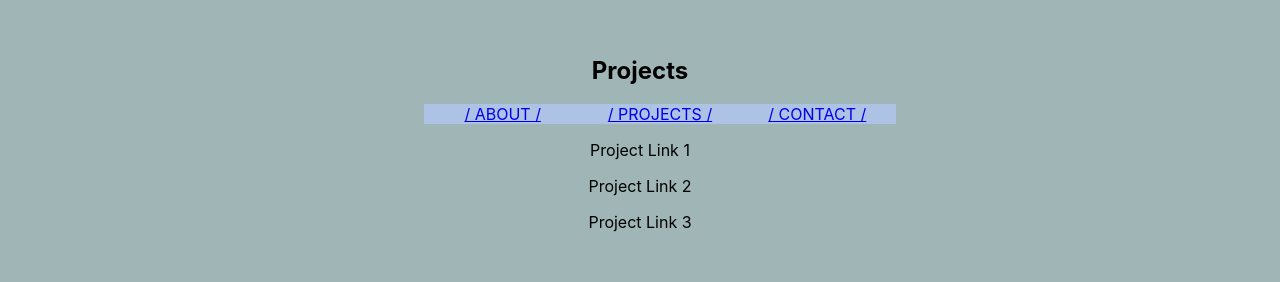
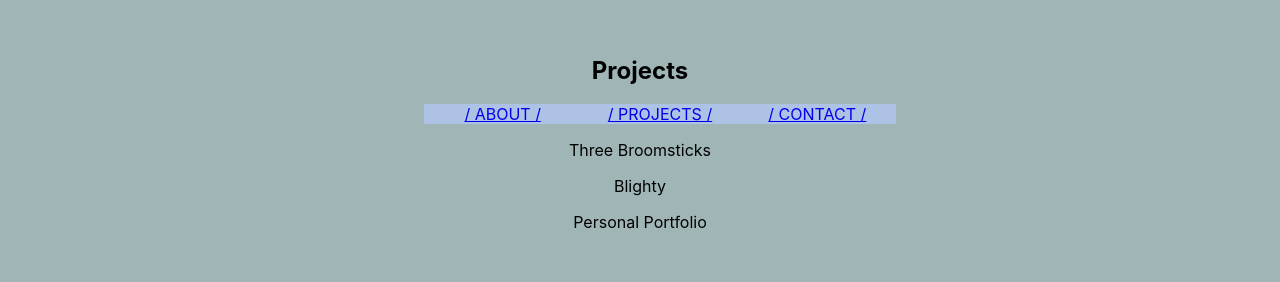
Before and after one commit to schatfield/personal-portfolio, a React (Create React App) app: page / in a window 1280 px wide. Shown: the part 2170-2452 px from the top of the page. Built offline with nearby package versions, Linux system fonts and the light colour scheme.

Commit message:
import statements added to projects component

```diff
--- a/src/components/Blighty.js
+++ b/src/components/Blighty.js
@@ -1,4 +1,6 @@
 import React from 'react';
+import React, { Component } from 'react';
+
 
 class Blighty extends React.Component{
     render() {
--- a/src/components/Projects.js
+++ b/src/components/Projects.js
@@ -1,6 +1,10 @@
 import React, { Component } from 'react';
+import { Link, Router, withRouter } from "react-router-dom";
 import NavBar from './NavBar.js';
 import '../stylesheets/Projects.css';
+import Broomsticks from './components/Broomsticks';
+import Blighty from './components/Blighty';
+import PersonalSite from './components/PersonalSite';
 class Projects extends Component {
     render() {
       return (
@@ -8,9 +12,9 @@ class Projects extends Component {
          <h2>Projects</h2>
         <NavBar />
         <div className="project-links">
-          <p>Project Link 1</p>
-          <p>Project Link 2</p>
-          <p>Project Link 3</p>
+          <p>Three Broomsticks</p>
+          <p>Blighty</p>
+          <p>Personal Portfolio</p>
         </div>
         </div>
       );
```
